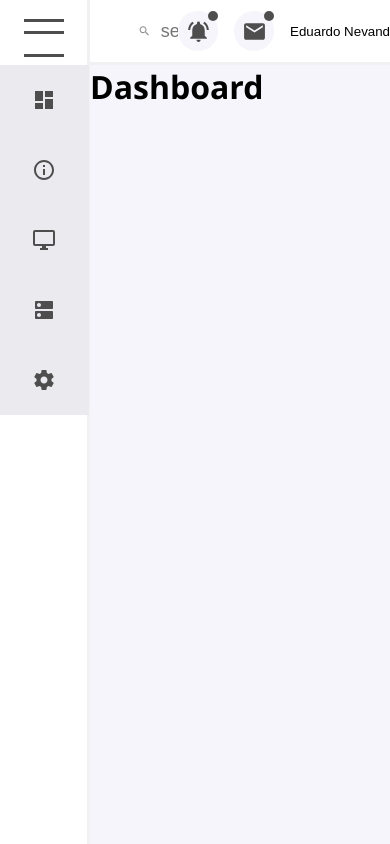
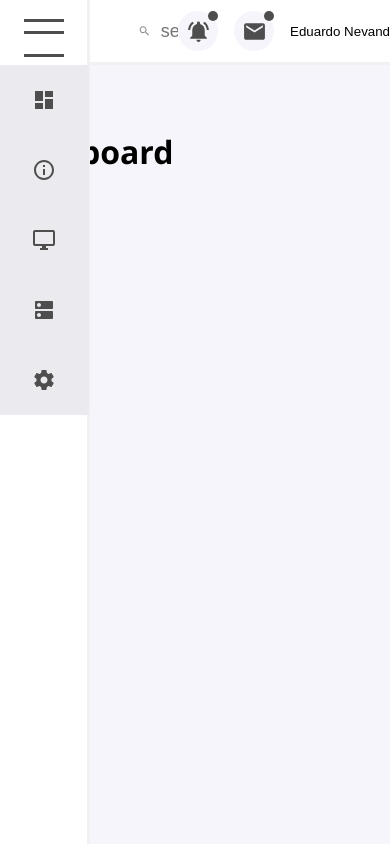
Before and after one commit to antoniofrmagalhaes/reactjs-typescript-graph-dashboard, a React (Create React App) app: page / in a window 390 px wide. Shown: the top 844 px of the page. Built offline with nearby package versions, Linux system fonts and the light colour scheme.

Commit message:
style: first version breakpoints

```diff
--- a/src/pages/_layouts/Dashboard/styles.ts
+++ b/src/pages/_layouts/Dashboard/styles.ts
@@ -6,5 +6,14 @@ export const Container = styled.div`
 
 export const Content = styled.div`
   height: calc(100% - 65px);
-  margin-left: 90px;
+  padding-top: 65px;
+  @media (min-width: 420px) {
+    margin-left: 90px;
+  }
+  @media (min-width: 1024px) {
+    margin-left: 250px;
+  }
+  @media (min-width: 1300px) {
+    margin-left: 300px;
+  }
 `;
```
